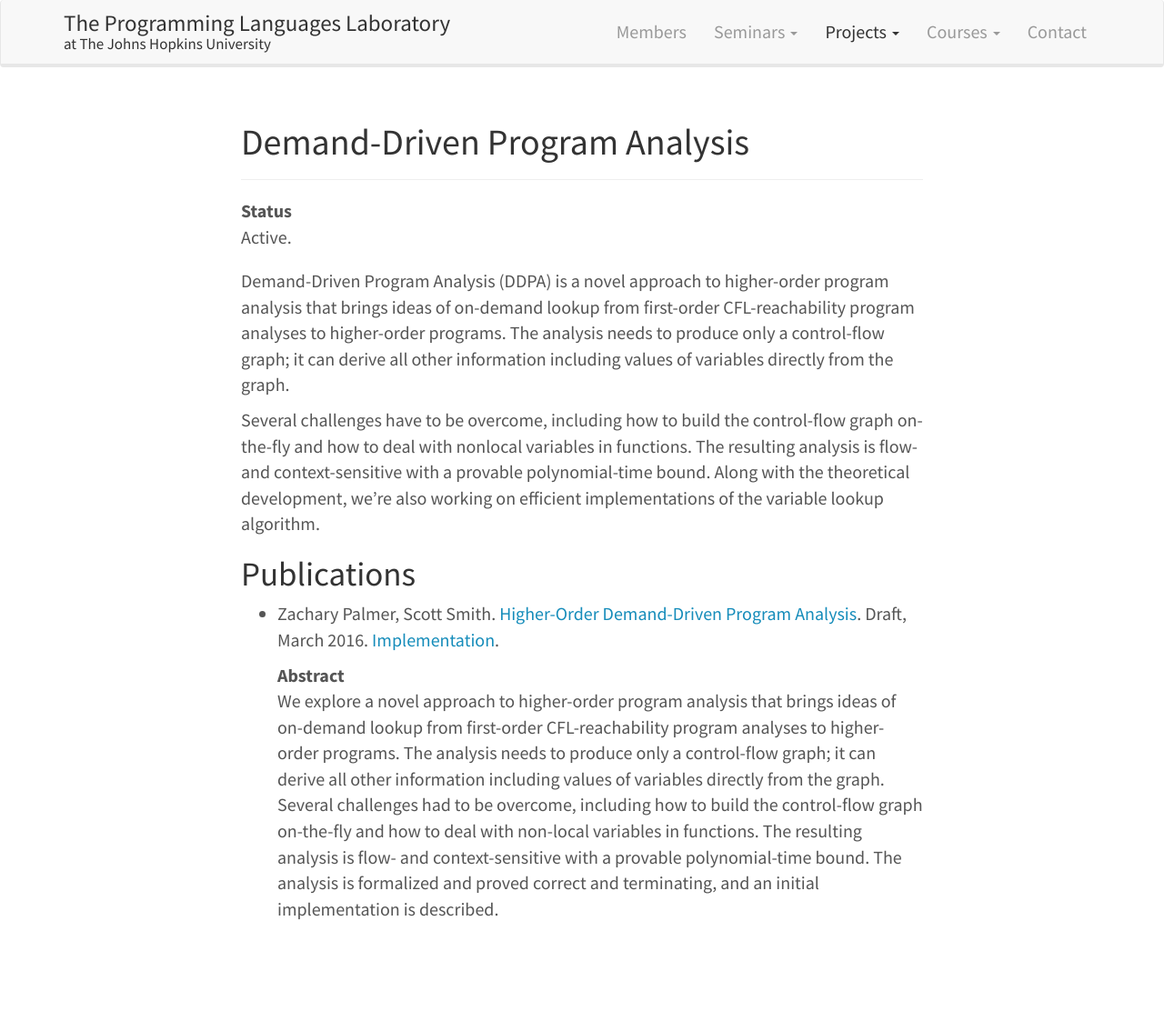
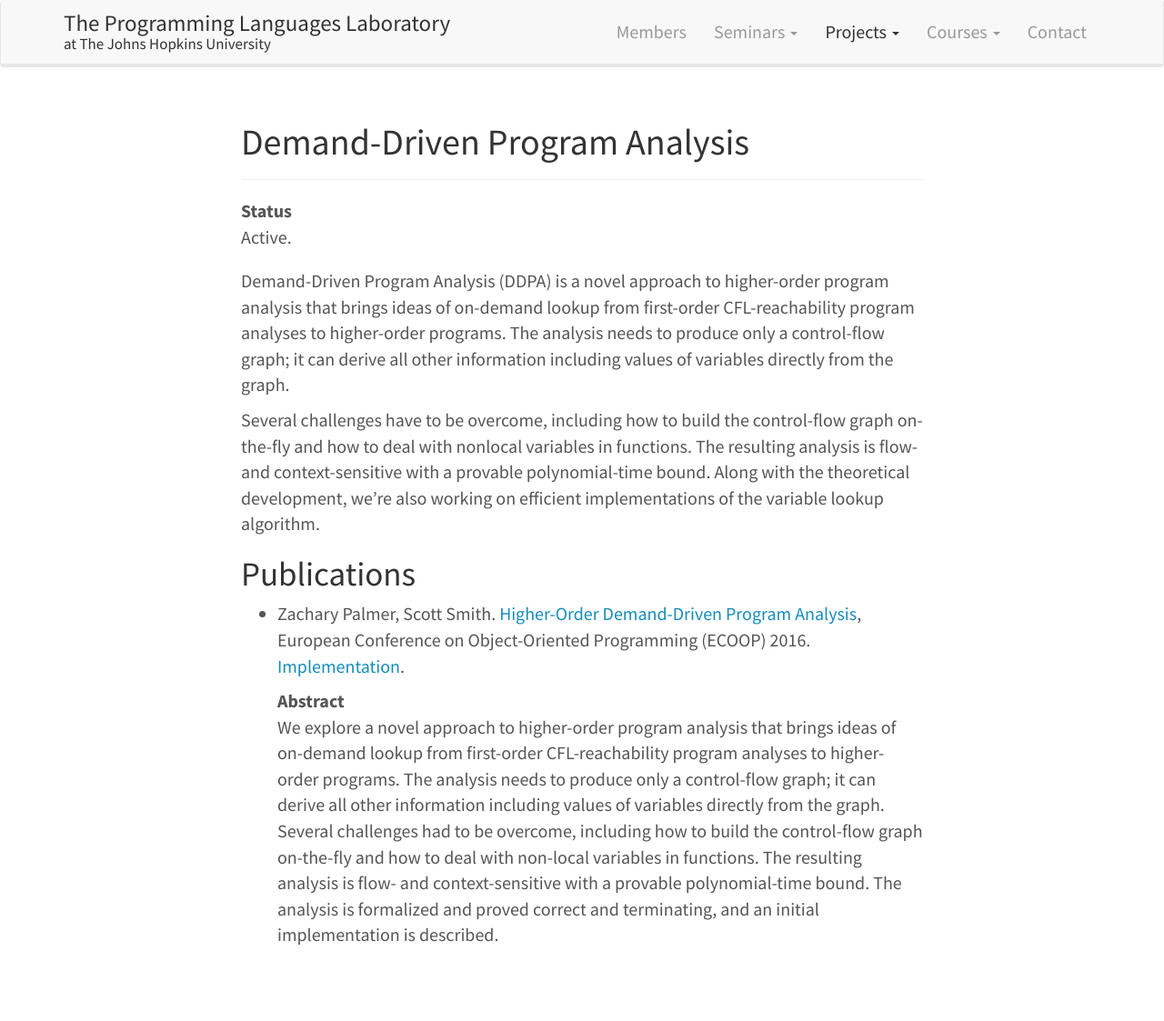
Before and after one commit to JHU-PL-Lab/www-pl-lab, a Jekyll site: the page built from projects/demand-driven-program-analysis/demand-driven-program-analysis.md, in a window 1280 px wide. Shown: the whole page at 91% size. Built offline with Jekyll 4.4.1, drawn with Linux system fonts in a browser that asks for light colours; before the commit the page ends 1094 px from its top, so only the background shows below that.

Commit message:
Remove “draft” note from DDPA paper

```diff
--- a/projects/demand-driven-program-analysis/demand-driven-program-analysis.md
+++ b/projects/demand-driven-program-analysis/demand-driven-program-analysis.md
@@ -24,19 +24,19 @@ Publications
 ------------
 
 - Zachary Palmer, Scott
-  Smith. [Higher-Order Demand-Driven Program Analysis](/projects/demand-driven-program-analysis/papers/higher-order-demand-driven-program-analysis.pdf).
-  Draft, March 2016.
+  Smith. [Higher-Order Demand-Driven Program Analysis](/projects/demand-driven-program-analysis/papers/higher-order-demand-driven-program-analysis.pdf),
+  European Conference on Object-Oriented Programming (ECOOP) 2016.
   [Implementation](/projects/demand-driven-program-analysis/artifacts/higher-order-demand-driven-program-analysis.tgz).
 
   Abstract
 
   : We explore a novel approach to higher-order program analysis that brings
     ideas of on-demand lookup from first-order CFL-reachability program analyses
-    to higher-order programs. The analysis needs to produce only a
-    control-flow graph; it can derive all other information including values of
-    variables directly from the graph. Several challenges had to be overcome,
-    including how to build the control-flow graph on-the-fly and how to deal
-    with non-local variables in functions. The resulting analysis is flow- and
+    to higher-order programs. The analysis needs to produce only a control-flow
+    graph; it can derive all other information including values of variables
+    directly from the graph. Several challenges had to be overcome, including
+    how to build the control-flow graph on-the-fly and how to deal with
+    non-local variables in functions. The resulting analysis is flow- and
     context-sensitive with a provable polynomial-time bound. The analysis is
     formalized and proved correct and terminating, and an initial implementation
     is described.
```
